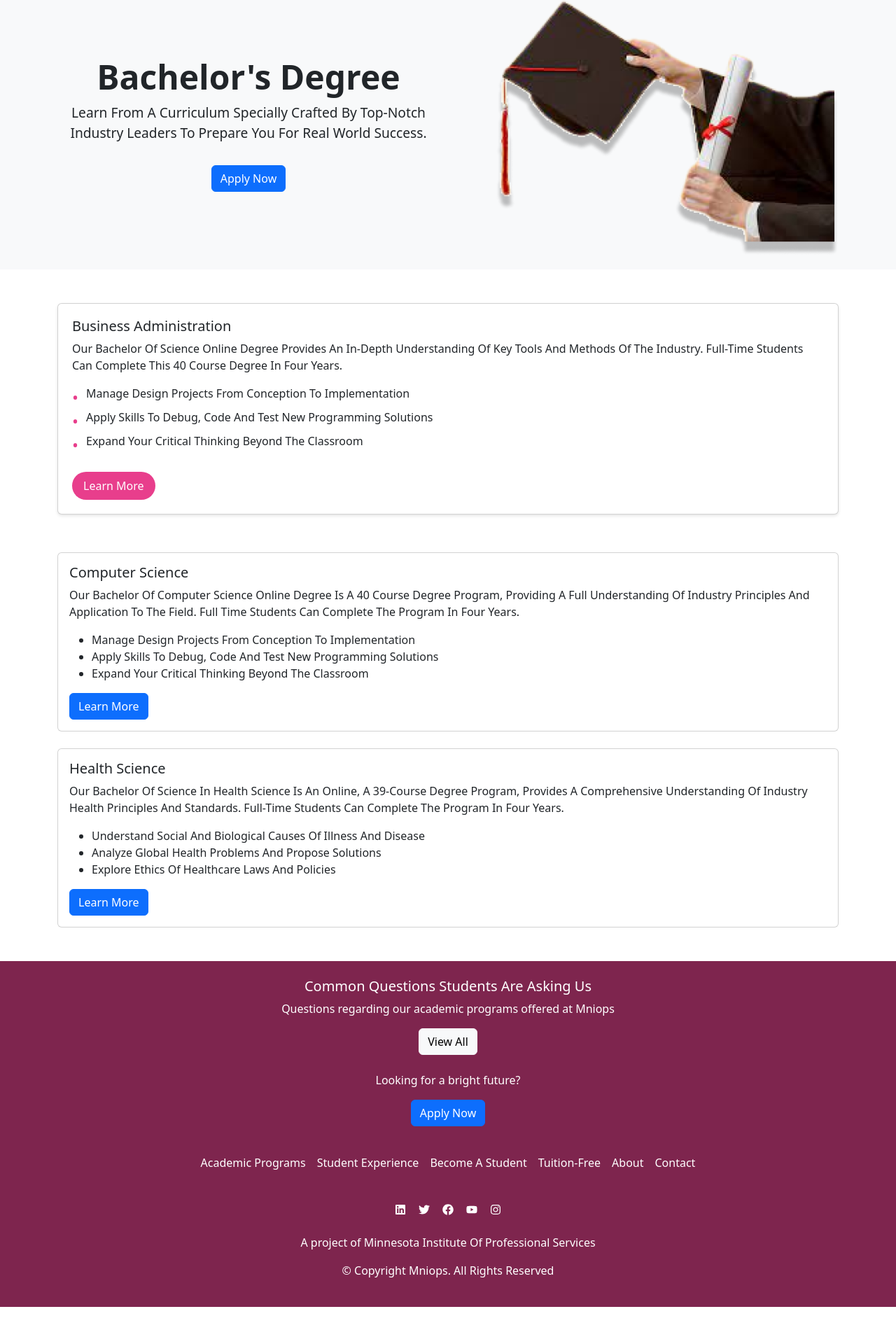
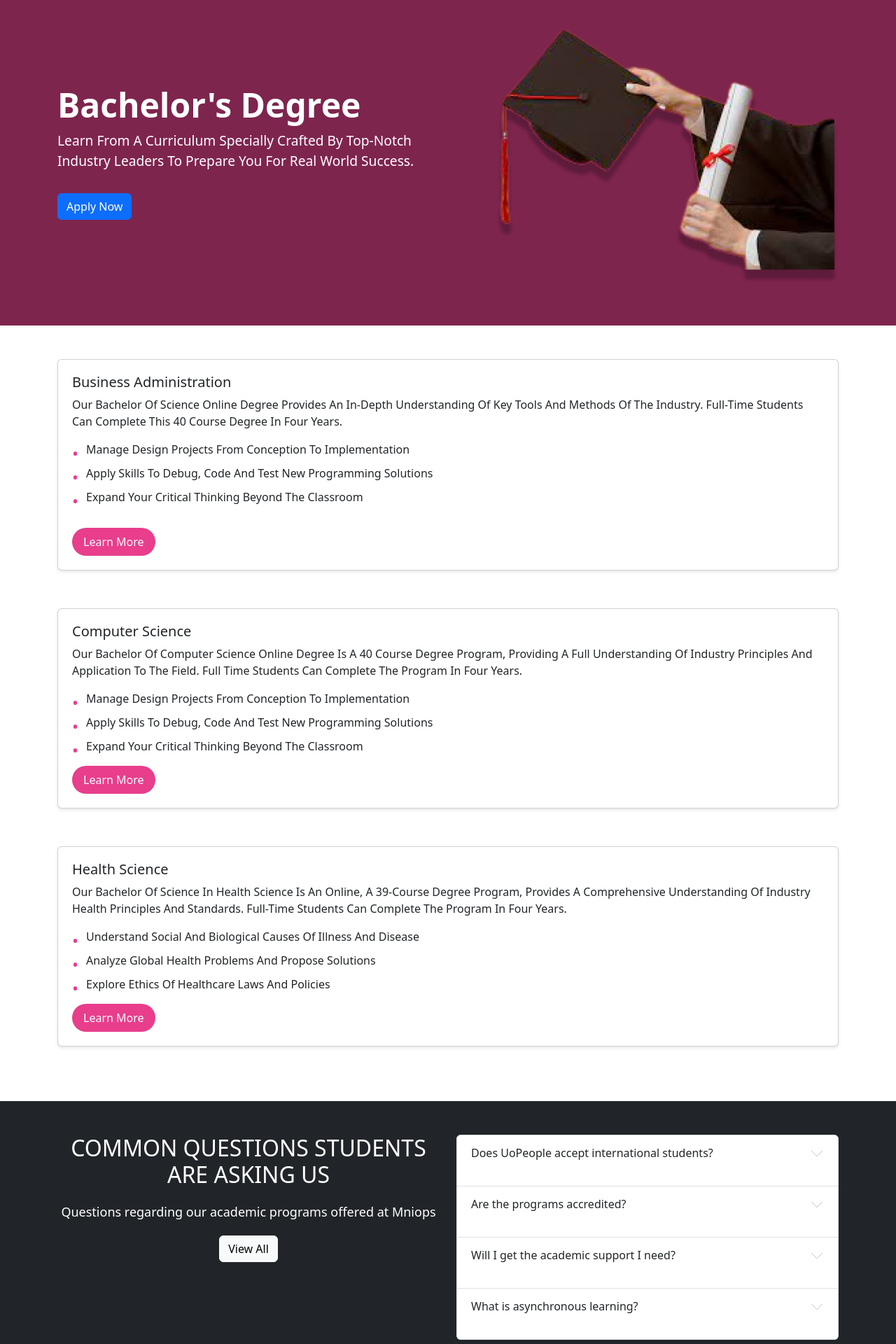
Before and after one commit to iam741n/MniopsUniversity, a React (Create React App) app: page / in a window 1280 px wide. Shown: the part 241-2161 px from the top of the page at 70% size. Before the commit the page ends 2108 px from the top, so only its background shows below. Built offline with nearby package versions, Linux system fonts and the light colour scheme; a small style sheet from the web is missing.

Commit message:
Second Commit

```diff
--- a/package.json
+++ b/package.json
@@ -3,10 +3,12 @@
   "version": "0.1.0",
   "private": true,
   "dependencies": {
+    "@fortawesome/fontawesome-free": "^6.6.0",
     "@testing-library/jest-dom": "^5.17.0",
     "@testing-library/react": "^13.4.0",
     "@testing-library/user-event": "^13.5.0",
     "bootstrap": "^5.3.3",
+    "font-awesome": "^4.7.0",
     "react": "^18.3.1",
     "react-bootstrap": "^2.10.4",
     "react-dom": "^18.3.1",
--- a/public/index.html
+++ b/public/index.html
@@ -2,6 +2,8 @@
 <html lang="en">
   <head>
     <meta charset="utf-8" />
+    <meta name="viewport" content="width=device-width, initial-scale=1">
+
     <link rel="icon" href="%PUBLIC_URL%/favicon.ico" />
     <meta name="viewport" content="width=device-width, initial-scale=1" />
     <meta name="theme-color" content="#000000" />
@@ -10,6 +12,8 @@
       content="Web site created using create-react-app"
     />
     <link rel="apple-touch-icon" href="%PUBLIC_URL%/logo192.png" />
+    <link href="https://fonts.googleapis.com/css2?family=Roboto+Slab:wght@700&display=swap" rel="stylesheet">
+
     <!--
       manifest.json provides metadata used when your web app is installed on a
       user's mobile device or desktop. See https://developers.google.com/web/fundamentals/web-app-manifest/
@@ -17,11 +21,10 @@
     <link rel="manifest" href="%PUBLIC_URL%/manifest.json" />
 
     <link
-  rel="stylesheet"
-  href="https://cdnjs.cloudflare.com/ajax/libs/font-awesome/5.15.4/css/all.min.css"
-  integrity="sha384-DyZ88mC6Up2uqS4h/KR3a2k2QKk2E4Em3SbGO6nI/Kh6IReRPPLOlHzUeYJXFYmw"
-  crossorigin="anonymous"
-/>
+    rel="stylesheet"
+    href="https://cdn.jsdelivr.net/npm/@fortawesome/fontawesome-free@5.15.4/css/all.min.css"
+  />
+
 
     <!--
       Notice the use of %PUBLIC_URL% in the tags above.
--- a/src/App.js
+++ b/src/App.js
@@ -1,12 +1,14 @@
 import React from 'react';
 import { BrowserRouter as Router, Route, Routes } from 'react-router-dom';
 import Homepage from './Components/Homepage';
+import Login from './Components/Login';
 
 function App() {
   return (
     <Router>
     <Routes>
       <Route path="/" element={<Homepage />} />
+      <Route path="/Login" element={<Login />} />
       </Routes>
       </Router>
   );
--- a/src/Components/Homepage.js
+++ b/src/Components/Homepage.js
@@ -1,20 +1,24 @@
 import React from 'react';
-import { Container, Row, Col, Card, Button, Navbar, Nav, FormControl, Form } from 'react-bootstrap';
-import { FaSearch, FaLinkedin, FaTwitter, FaFacebook, FaYoutube, FaInstagram } from 'react-icons/fa'; // Import the icons
+import { Container, Row, Col, Card, Button, Navbar, Nav, FormControl, Form, Accordion } from 'react-bootstrap';
+import { FaSearch, FaLinkedin, FaTwitter, FaFacebook, FaYoutube, FaInstagram } from 'react-icons/fa';
+import {Link} from 'react-router-dom';
 import '../Styles/Homepage.css';
 
 const Homepage = () => {
   return (
+    <div className="homepage">
       <Container fluid className="p-0">
         <div className="search-container bg-light py-3">
           <Container className="d-flex justify-content-end align-items-center">
             <Button variant="link" className="mx-2 p-0">Request Info</Button>
-          <Button variant="link" className="mx-2 p-0">Login</Button>
-          <Form inline className="d-flex align-items-center">
-            <FormControl type="text" placeholder="Search" className="search-bar" />
-            <Button variant="outline-success" className="search-icon">
-              <FaSearch />
-            </Button>
+            <Link to ="/Login"><Button variant="link" className="mx-2 p-0">Login</Button></Link>
+            <Form className="d-flex align-items-center">
+              <FormControl
+                type="text"
+                placeholder="Search"
+                className="search-bar"
+              />
+              <Button variant="outline-success" className="search-icon"><FaSearch /></Button>
             </Form>
           </Container>
         </div>
@@ -74,7 +78,7 @@ const Homepage = () => {
           </Row>
           <Row className="mb-4">
             <Col>
-            <Card>
+              <Card className="card-custom">
                 <Card.Body>
                   <Card.Title>Computer Science</Card.Title>
                   <Card.Text>
@@ -92,7 +96,7 @@ const Homepage = () => {
           </Row>
           <Row className="mb-4">
             <Col>
-            <Card>
+              <Card className="card-custom">
                 <Card.Body>
                   <Card.Title>Health Science</Card.Title>
                   <Card.Text>
@@ -109,18 +113,52 @@ const Homepage = () => {
             </Col>
           </Row>
         </Container>
-      <footer className="custom-footer text-white text-center py-4">
+
+        <div className="faq-section bg-dark text-white py-5">
           <Container>
             <Row>
-            <Col>
-              <h5>Common Questions Students Are Asking Us</h5>
+              <Col md={6} className="text-center text-md-left mb-4 mb-md-0">
+                <h2>COMMON QUESTIONS STUDENTS ARE ASKING US</h2>
                 <p>Questions regarding our academic programs offered at Mniops</p>
                 <Button variant="light">View All</Button>
               </Col>
+              <Col md={6}>
+                <Accordion>
+                  <Accordion.Item eventKey="0">
+                    <Accordion.Header>Does UoPeople accept international students?</Accordion.Header>
+                    <Accordion.Body>
+                      Yes, UoPeople accepts international students from all over the world.
+                    </Accordion.Body>
+                  </Accordion.Item>
+                  <Accordion.Item eventKey="1">
+                    <Accordion.Header>Are the programs accredited?</Accordion.Header>
+                    <Accordion.Body>
+                      <strong>University of the People</strong> is accredited by the Distance Education Accrediting Commission. The Distance Education Accrediting Commission (DEAC) is listed by the U.S. Department of Education as a recognized accrediting agency.
+                    </Accordion.Body>
+                  </Accordion.Item>
+                  <Accordion.Item eventKey="2">
+                    <Accordion.Header>Will I get the academic support I need?</Accordion.Header>
+                    <Accordion.Body>
+                      Yes, UoPeople provides various forms of academic support to ensure student success.
+                    </Accordion.Body>
+                  </Accordion.Item>
+                  <Accordion.Item eventKey="3">
+                    <Accordion.Header>What is asynchronous learning?</Accordion.Header>
+                    <Accordion.Body>
+                      Asynchronous learning allows you to study and complete coursework on your schedule.
+                    </Accordion.Body>
+                  </Accordion.Item>
+                </Accordion>
+              </Col>
             </Row>
+          </Container>
+        </div>
+
+        <footer className="custom-footer text-white text-center py-4">
+          <Container>
             <Row className="mt-4">
               <Col>
-              <p>Looking for a bright future?</p>
+                <p style={{ fontWeight: 'bold', fontSize: '2.1rem' }}>Looking for a bright future?</p>
                 <Button variant="primary">Apply Now</Button>
               </Col>
             </Row>
@@ -150,6 +188,7 @@ const Homepage = () => {
           </Container>
         </footer>
       </Container>
+    </div>
   );
 };
 
--- /dev/null
+++ b/src/Components/Login.js
@@ -0,0 +1,46 @@
+import React, { useState } from 'react';
+import { Form, Button, Container } from 'react-bootstrap';
+import { FaEye, FaEyeSlash } from 'react-icons/fa';
+import '../Styles/Login.css';
+
+const Login = () => {
+  const [showPassword, setShowPassword] = useState(false);
+
+  const togglePasswordVisibility = () => {
+    setShowPassword(!showPassword);
+  };
+
+  return (
+    <div className="login-page">
+      <Container className="d-flex justify-content-center align-items-center login-container">
+        <div className="login-form">
+          <img src="/Mniops.png" alt="Logo" className="login-logo" />
+           {/* <h3 className="login-title text-center mb-4">Mniops</h3> */}
+          <Form>
+            <Form.Group controlId="formUsername">
+              <Form.Control type="text" placeholder="Username" className="input-field" />
+            </Form.Group>
+            <Form.Group controlId="formPassword" className="password-group">
+              <Form.Control
+                type={showPassword ? 'text' : 'password'}
+                placeholder="Password"
+                className="input-field"
+              />
+              <span onClick={togglePasswordVisibility} className="password-icon">
+                {showPassword ? <FaEyeSlash /> : <FaEye />}
+              </span>
+            </Form.Group>
+            <Button variant="primary" type="submit" className="login-button">
+              Log In
+            </Button>
+          </Form>
+          <div className="text-center mt-3">
+            <span>Don't have any account? <a href="/signup">Sign Up</a></span>
+          </div>
+        </div>
+      </Container>
+    </div>
+  );
+};
+
+export default Login;
--- a/src/Styles/Homepage.css
+++ b/src/Styles/Homepage.css
@@ -1,18 +1,33 @@
 /* src/styles/Homepage.css */
 
 .header {
-    background-color: #f8f9fa;
-    text-align: center;
-    padding: 20px 0;
-  }
+  background-color: #7E254E;
+  color: #fff;
+  padding: 60px 0;
+  text-align: left;
+}
 
   .header h1 {
     font-size: 3rem;
     font-weight: bold;
   }
 
+
   .header p {
     font-size: 1.2rem;
+  }
+
+  .search-container {
+    background-color: #f8f9fa;
+  }
+
+  .search-bar {
+    border-radius: 20px;
+    margin-right: 10px;
+  }
+
+  .search-icon {
+    border-radius: 50%;
   }
 
   .navbar-custom {
@@ -54,6 +69,11 @@
     border-radius: 10px;
     box-shadow: 0 2px 4px rgba(0, 0, 0, 0.1);
     margin-bottom: 30px;
+    transition: transform 0.2s ease-in-out;
+  }
+
+  .card-custom:hover {
+    transform: scale(1.05);
   }
 
   .card-custom .card-body {
@@ -86,7 +106,58 @@
     color: #e83e8c;
     font-size: 1.5rem;
   }
+  .faq-section {
+    background-color: #333;
+    color: #fff;
+    padding: 50px 0;
+  }
+
+  .faq-section h2 {
+    margin-bottom: 20px;
+    font-size: 32px;
+  }
+
+  .faq-section p {
+    margin-bottom: 20px;
+    font-size: 18px;
+  }
+
+  .accordion-button {
+    color: #fff;
+    background-color: #444;
+    border: none;
+  }
+
+  .accordion-button:not(.collapsed) {
+    color: #e83e8c;
+    background-color: #333;
+  }
+
+  .accordion-button::after {
+    filter: invert(1);
+  }
 
   .custom-footer {
     background-color: #7E254E;
   }
+
+  .navbar-footer {
+    background-color: #2b6777;
+  }
+
+  .navbar-footer .nav-link {
+    color: #fff;
+  }
+
+  .navbar-footer .nav-link:hover {
+    color: #b95545;
+  }
+
+  .list-unstyled button {
+    color: #fff;
+    font-size: 24px;
+  }
+
+  .list-unstyled button:hover {
+    color: #b95545;
+  }
--- /dev/null
+++ b/src/Styles/Login.css
@@ -0,0 +1,84 @@
+/* Ensure these styles only apply to the login screen */
+.login-page {
+  height: 100vh;
+  background-color: #0a0e45;
+}
+
+.login-container {
+  display: flex;
+  justify-content: center;
+  align-items: center;
+  height: 100%;
+  animation: fadeIn 1s;
+}
+
+.login-form {
+  background-color: #fff;
+  padding: 60px;
+  border-radius: 8px;
+  box-shadow: 0 4px 8px rgba(0, 0, 0, 0.2);
+  animation: slideIn 1s;
+  width: 100%;
+  max-width: 500px;
+}
+
+.login-title {
+  font-family: 'Roboto Slab', serif;
+  font-size: 1.5em;
+  color: #000000;
+}
+
+.login-logo {
+  display: block;
+  margin: 0 auto 20px;
+  max-width: 110px;
+}
+
+.input-field {
+  border-radius: 50px;
+  padding: 15px 20px;
+  margin-bottom: 20px;
+  box-shadow: none;
+}
+
+.password-group {
+  position: relative;
+}
+
+.password-icon {
+  position: absolute;
+  right: 15px;
+  top: 10px;
+  cursor: pointer;
+}
+
+.login-button {
+  width: 100%;
+  background-color: #311b92;
+  border: none;
+  padding: 15px 0;
+  border-radius: 20px;
+  transition: background-color 0.3s;
+}
+
+.login-button:hover {
+  background-color: #4527a0;
+}
+
+@keyframes fadeIn {
+  from {
+    opacity: 0;
+  }
+  to {
+    opacity: 1;
+  }
+}
+
+@keyframes slideIn {
+  from {
+    transform: translateY(-20px);
+  }
+  to {
+    transform: translateY(0);
+  }
+}
--- a/src/index.js
+++ b/src/index.js
@@ -4,6 +4,8 @@ import './index.css';
 import App from './App';
 import reportWebVitals from './reportWebVitals';
 import 'bootstrap/dist/css/bootstrap.min.css';
+import '@fortawesome/fontawesome-free/css/all.min.css';
+
 
 
 const root = ReactDOM.createRoot(document.getElementById('root'));
```
Also changed, not shown: 1 other file (tests, documents, lock files or other folders). Lines whose indentation alone changed are shown as unchanged.
